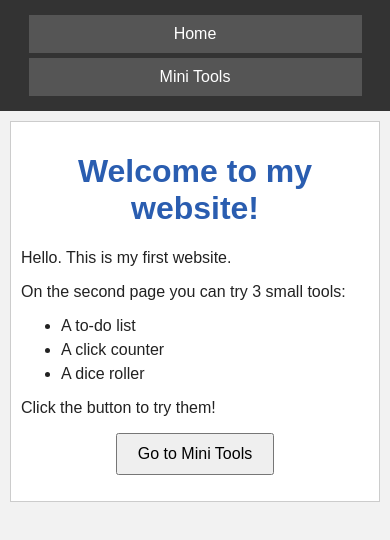
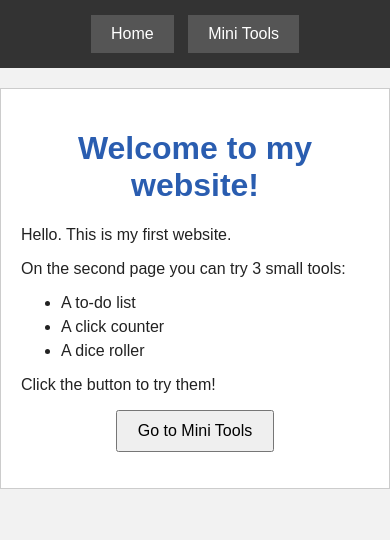
Before and after one commit to jakubdockalek/-ZIT-web, a plain HTML site: page index.html in a window 390 px wide. Drawn offline with Linux system fonts and the light colour scheme.

Commit message:
Add files via upload

```diff
--- a/index.html
+++ b/index.html
@@ -78,23 +78,6 @@
       margin: 10px;
     }
 
-
-    /* simple responsive part for phones */
-    @media (max-width: 600px) {
-      .page {
-        margin: 10px;
-        padding: 10px;
-      }
-      nav button {
-        display: block;
-        width: 90%;
-        margin: 5px auto;
-      }
-      input {
-        width: 95%;
-        margin-bottom: 8px;
-      }
-    }
   </style>
 </head>
 <body>
@@ -104,7 +87,7 @@
     <button onclick="showPage('tools')">Mini Tools</button>
   </nav>
 
-  <!-- PAGE 1: INTRO -->
+
   <div id="intro" class="page active">
     <h1>Welcome to my website!</h1>
     <p>Hello. This is my first website.</p>
@@ -120,11 +103,11 @@
     </p>
   </div>
 
-  <!-- PAGE 2: TOOLS -->
+
   <div id="tools" class="page">
     <h1>Mini Tools</h1>
 
-    <!-- IDEA 1: to-do list -->
+
     <div class="box">
       <h2>1. To-do list</h2>
       <input type="text" id="taskInput" placeholder="Write a task...">
@@ -133,7 +116,7 @@
       <p style="font-size:14px;">Click a task to remove it.</p>
     </div>
 
-    <!-- IDEA 2: click counter -->
+
     <div class="box">
       <h2>2. Click counter</h2>
       <div class="big" id="counterNumber">0</div>
@@ -144,7 +127,7 @@
       </p>
     </div>
 
-    <!-- IDEA 3: dice roller -->
+
     <div class="box">
       <h2>3. Dice roller</h2>
       <div class="big" id="diceResult">?</div>
@@ -163,7 +146,7 @@
       document.getElementById(pageId).classList.add('active');
     }
 
-    // IDEA 1: to-do list
+    // to-do list
     function addTask() {
       var input = document.getElementById('taskInput');
       var text = input.value;
@@ -192,7 +175,7 @@
       }
     });
 
-    // IDEA 2: click counter
+    // click counter
     var count = 0;
 
     function changeCounter(amount) {
@@ -205,7 +188,7 @@
       document.getElementById('counterNumber').textContent = count;
     }
 
-    // IDEA 3: dice roller
+    // dice roller
     function rollDice() {
       var number = Math.floor(Math.random() * 6) + 1;
       document.getElementById('diceResult').textContent = number;
```
